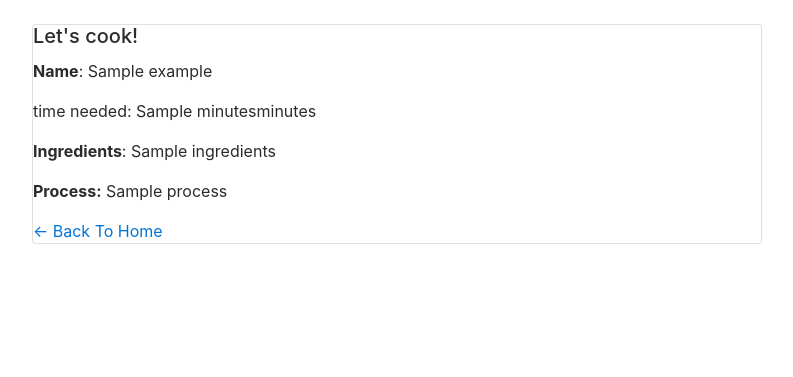
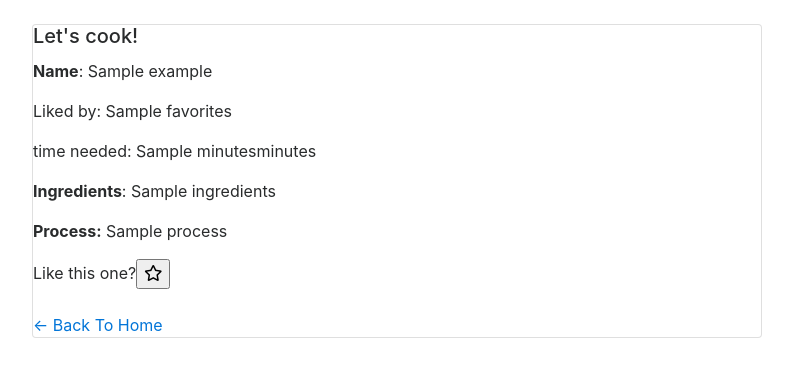
Before and after one commit to CapApple/Bro-Cooking, a Node server app: template views/singleRecipe.handlebars in a window 1280 px wide. Shown: the top 377 px of the page, without its empty margins (243-1036 px from the left). Run offline with Node 20, Linux system fonts and the light colour scheme; the template is opened without the code that fills it: most values are stand-ins (such as "Sample title", 1, 10 or a date in 2020); some libraries are stand-ins or nearby versions.

Commit message:
like button fully functional

```diff
--- /dev/null
+++ b/public/js/singleRecipe.js
@@ -0,0 +1,27 @@
+$(".like").on("click", function(){
+    event.preventDefault();
+    var id = $(this).data("recipeid");
+    // alert("You liked it!");
+    console.log(id);
+    var getUrl = "/api/recipes/" + id;
+    console.log(getUrl);
+    $.get(getUrl, function(data){
+        var favorites = data.favorites;
+        console.log(data);
+        console.log("test fav" + favorites);
+        var updatedRecipe = {
+            favorites: parseInt(favorites + 1)
+        };
+
+        $.ajax({
+            url: "/api/like/" + id,
+            type: "PUT",
+            data: updatedRecipe
+        }).then(function(response){
+            console.log("favorite times updated.");
+            location.reload();
+        })
+    });
+
+
+})
--- a/testseet.sql
+++ /dev/null
@@ -1,2 +0,0 @@
-NSERT INTO recipes (name, ingredients, minutes, process, createdAt, updatedAt)
-VALUES ("Prime Time", "a b c d e", 0, "blahblahblah", '2019-01-01 00:00:00', '2019-01-01 00:00:00');
--- a/views/index.handlebars
+++ b/views/index.handlebars
@@ -28,11 +28,11 @@
               <span class="label">Time Required:</span>
               <span class="time">{{this.minutes}}</span>
               <span class="label">Ingredients:</span>
-              <span class="time">{{this.ingredients}}</span>
+              <span class="ingredients">{{this.ingredients}}</span>
               <span class="label">Favorited by:</span>
-              <span class="time">{{this.favorites}}</span>
+              <span class="fav">{{this.favorites}}</span>
             </p>
-            <a href="example/{{this.id}}">{{this.text}}</a>
+            {{!-- <a href="example/{{this.id}}">{{this.text}}</a> --}}
             {{!-- <button class="btn btn-danger float-right delete">ｘ</button> --}}
             {{!-- “Let's cook" Button --}}
             <a href="recipe/{{this.id}}"><button class="detail">Let's cook!</button></a>
--- a/views/layouts/main.handlebars
+++ b/views/layouts/main.handlebars
@@ -5,6 +5,7 @@
   <meta charset="utf-8">
   <link rel="stylesheet" href="https://maxcdn.bootstrapcdn.com/bootstrap/4.0.0-beta.3/css/bootstrap.min.css">
   <link rel="stylesheet" href="/styles/styles.css" media="screen" title="no title" charset="utf-8">
+  <link rel="stylesheet" href="https://use.fontawesome.com/releases/v5.8.2/css/all.css" integrity="sha384-oS3vJWv+0UjzBfQzYUhtDYW+Pj2yciDJxpsK1OYPAYjqT085Qq/1cq5FLXAZQ7Ay" crossorigin="anonymous">
   <title>Home Page</title>
 </head>
 
--- a/views/singleRecipe.handlebars
+++ b/views/singleRecipe.handlebars
@@ -5,16 +5,30 @@
         <div class="card-body">
           <h5 class="card-title">Let's cook!</h5>
           <p>
-            <strong>Name</strong>: {{example.name}}</p>
+            <strong>Name</strong>: {{example.name}}
+          </p>
+          <p>
+            <span>Liked by: </span> <span>{{example.favorites}}</span>
+          </p>
           <p>
             <span>time needed:</span> <span>{{example.minutes}}minutes</span>
           <p>
-            <strong>Ingredients</strong>: {{example.ingredients}}</p>
+            <strong>Ingredients</strong>: {{example.ingredients}}
+          </p>
           <p>
-            <strong>Process:</strong> {{example.process}}</p>
-            <a href="/">← Back To Home</a>
+            <strong>Process:</strong> {{example.process}}
+          </p>
+          {{!-- like button --}}
+          <div>
+            <span>Like this one?</span><button data-recipeid="{{example.id}}" class="like"><i class="far fa-star"></i></button>
+          </div>
+          <br>
+          <a href="/">← Back To Home</a>
         </div>
       </div>
     </div>
   </div>
 </div>
+
+<script type="text/javascript" src="https://cdnjs.cloudflare.com/ajax/libs/jquery/3.2.1/jquery.min.js"></script>
+<script src="/js/singleRecipe.js"></script>
```
Also changed, not shown: routes/apiRoutes.js (+19 -0 lines), .eslintrc.json (added), .travis.yml (added), 3 other files.
